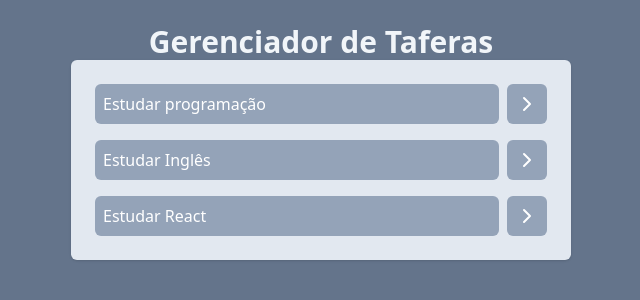
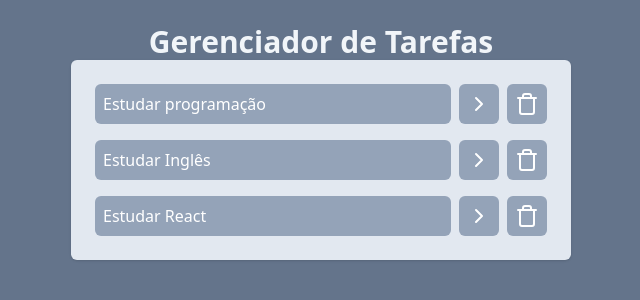
Before and after one commit to marcelocarvalho1/React, a React (Vite) app: page / in a window 1280 px wide. Shown: the top 300 px of the page, without its empty margins (319-959 px from the left). Built offline with nearby package versions, Linux system fonts and the light colour scheme.

Commit message:
Adicionndoa funcionalidade de exclusão de tarefas

```diff
--- a/src/App.jsx
+++ b/src/App.jsx
@@ -4,7 +4,7 @@ import { Tasks } from "./components/Tasks";
 import "./index.css";
 
 export const App = () => {
-  const [tasks, seTasks] = useState([
+  const [tasks, setTasks] = useState([
     {
       id: 1,
       title: "Estudar programação",
@@ -27,24 +27,36 @@ export const App = () => {
 
   function onTaskClick(taskId) {
     const newTasks = tasks.map((task) => {
+      //Preciso atualizar essa tarefa
       if (task.id === taskId) {
         return { ...task, isCompleted: !task.isCompleted };
       }
+      //Não preciso atualizar essa tarefa
       return task;
     });
 
-    seTasks(newTasks);
+    setTasks(newTasks);
+
   }
+
+    function onDeleteTaskClick(taskId) {
+      const newTasks = tasks.filter(task => task.id !== taskId);
+      setTasks(newTasks);
+    }
 
   return (
     <div className="w-screen h-screen bg-slate-500 flex justify-center p-6">
       <div className="w-[500px]">
         <h1 className="text-3xl text-slate-100 font-bold text-center">
           {" "}
-          Gerenciador de Taferas
+          Gerenciador de Tarefas
         </h1>
         <AddTask />
-        <Tasks tasks={tasks} onTaskClick={onTaskClick}/>
+        <Tasks
+          tasks={tasks}
+          onTaskClick={onTaskClick}
+          onDeleteTaskClick={onDeleteTaskClick}
+        />
       </div>
     </div>
   );
--- a/src/components/Tasks.jsx
+++ b/src/components/Tasks.jsx
@@ -1,4 +1,5 @@
-import { ChevronRightIcon } from "lucide-react";
+import { ChevronRightIcon, TrashIcon } from "lucide-react";
+
 
 export const Tasks = (props) => {
   return (
@@ -17,6 +18,12 @@ export const Tasks = (props) => {
             <button className="bg-slate-400 text-white p-2 rounded-md ">
               <ChevronRightIcon />
             </button>
+            <button
+              onClick={() => props.onDeleteTaskClick(task.id)}
+              className="bg-slate-400 text-white p-2 rounded-md "
+            >
+              <TrashIcon />
+            </button>
           </li>
         ))}
       </ul>
```
